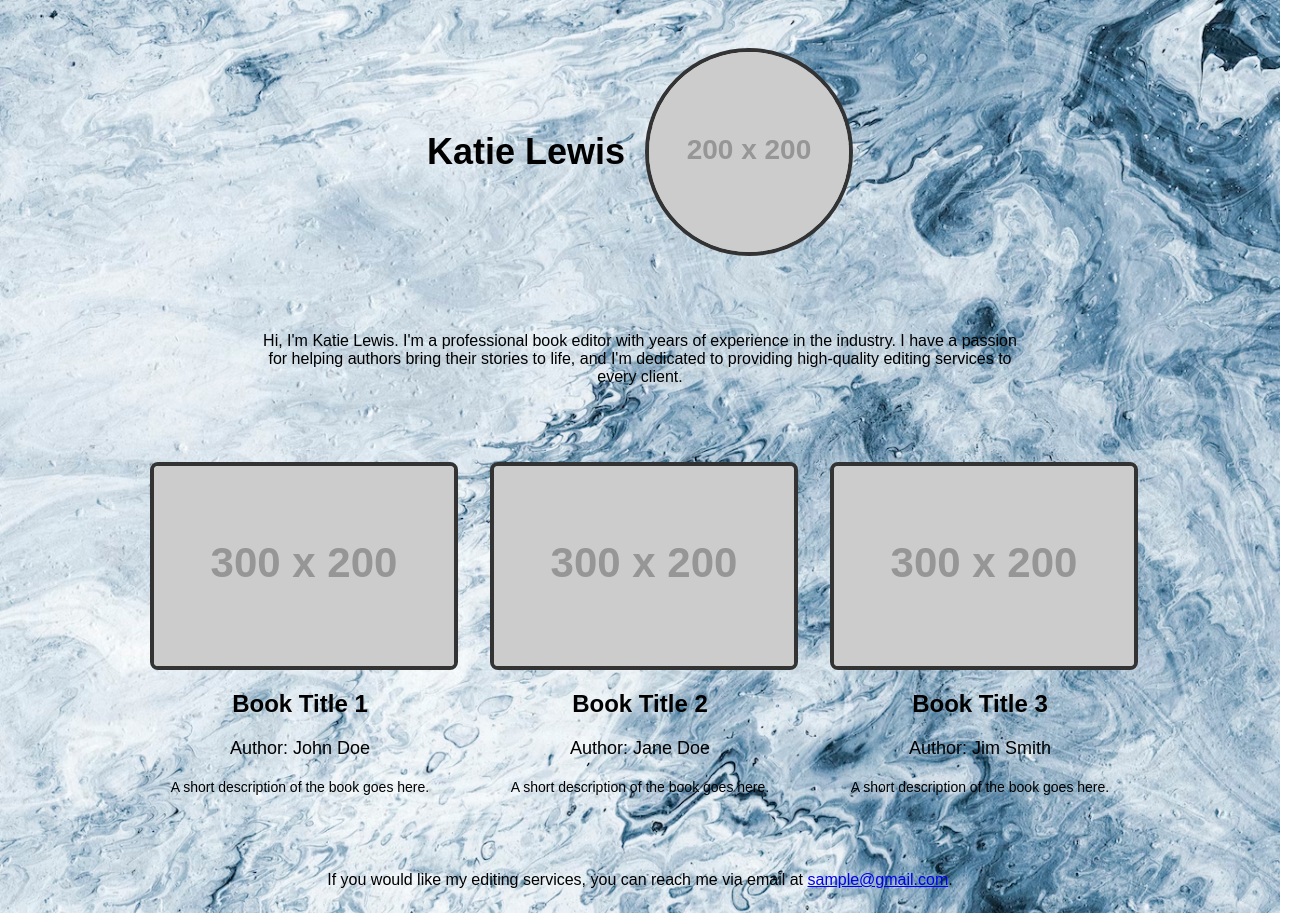
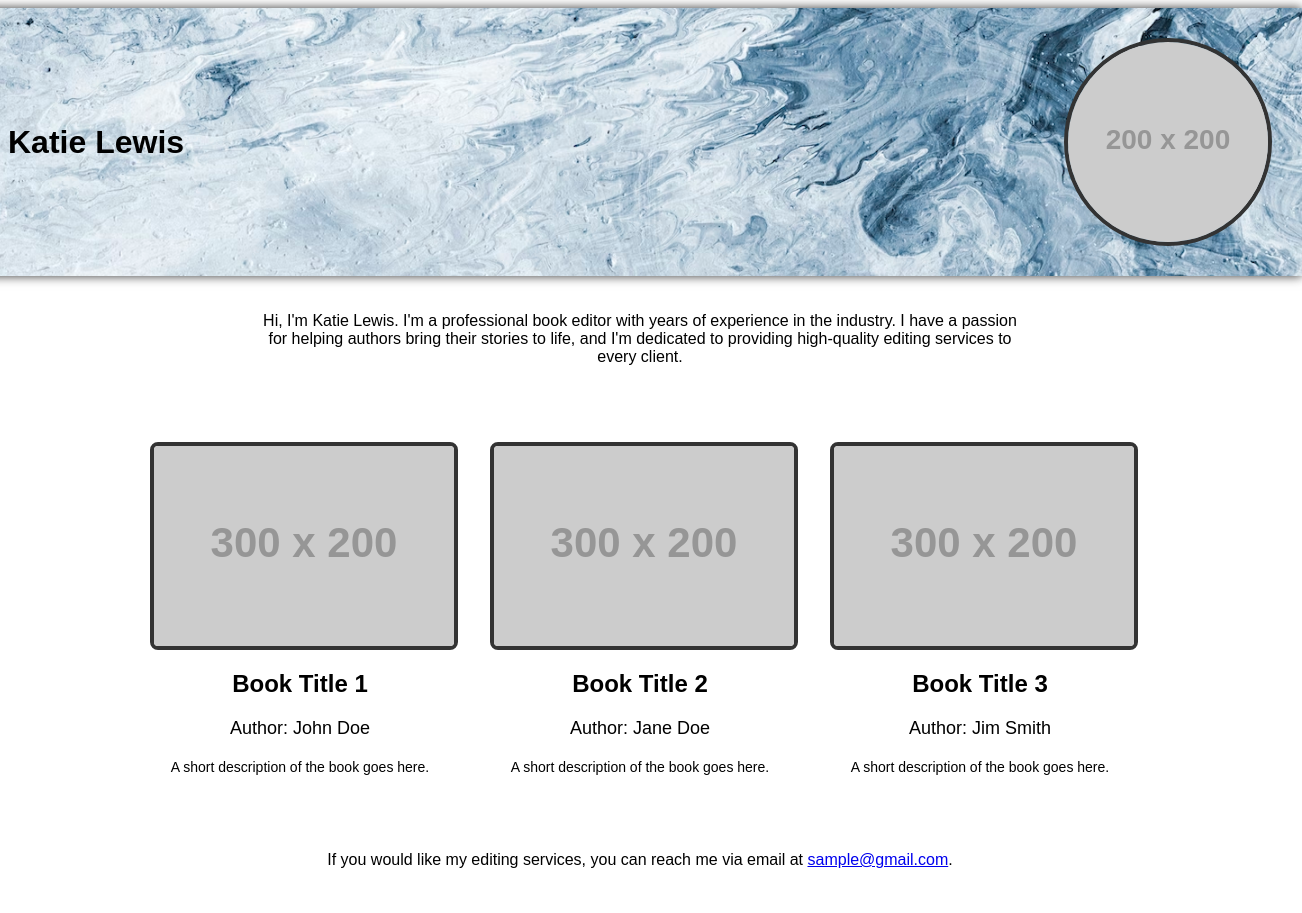
Before and after one commit to focusna/focusna.github.io, a plain HTML site: page index.html in a window 1280 px wide. Shown: the whole page, 1302 px wide, since content can reach past the window. Drawn offline with Linux system fonts and the light colour scheme; placeholder pictures from the web are drawn by us.

Commit message:
Update index.html

```diff
--- a/index.html
+++ b/index.html
@@ -3,10 +3,6 @@
     <title>Katie Lewis</title>
     <style>
      body {
-        background-image: url(https://focusna.github.io/photo-1547628641-ec2098bb5812.avif);
-
-        background-size: cover;
-        background-repeat: no-repeat;
         font-family: Arial, sans-serif;
       }
 
@@ -32,9 +28,15 @@
 
       /* Style the header section */
       .header {
+        background-image: url(https://focusna.github.io/photo-1547628641-ec2098bb5812.avif);
+        background-size: cover;
+        width: 100%;
         display: flex;
+        justify-content: space-between;
         align-items: center;
-        margin: 40px 0;
+        padding: 30px;
+        box-shadow: 0 0 10px #333;
+      }
       }
 
       /* Style the name on the left side of the header */
```
